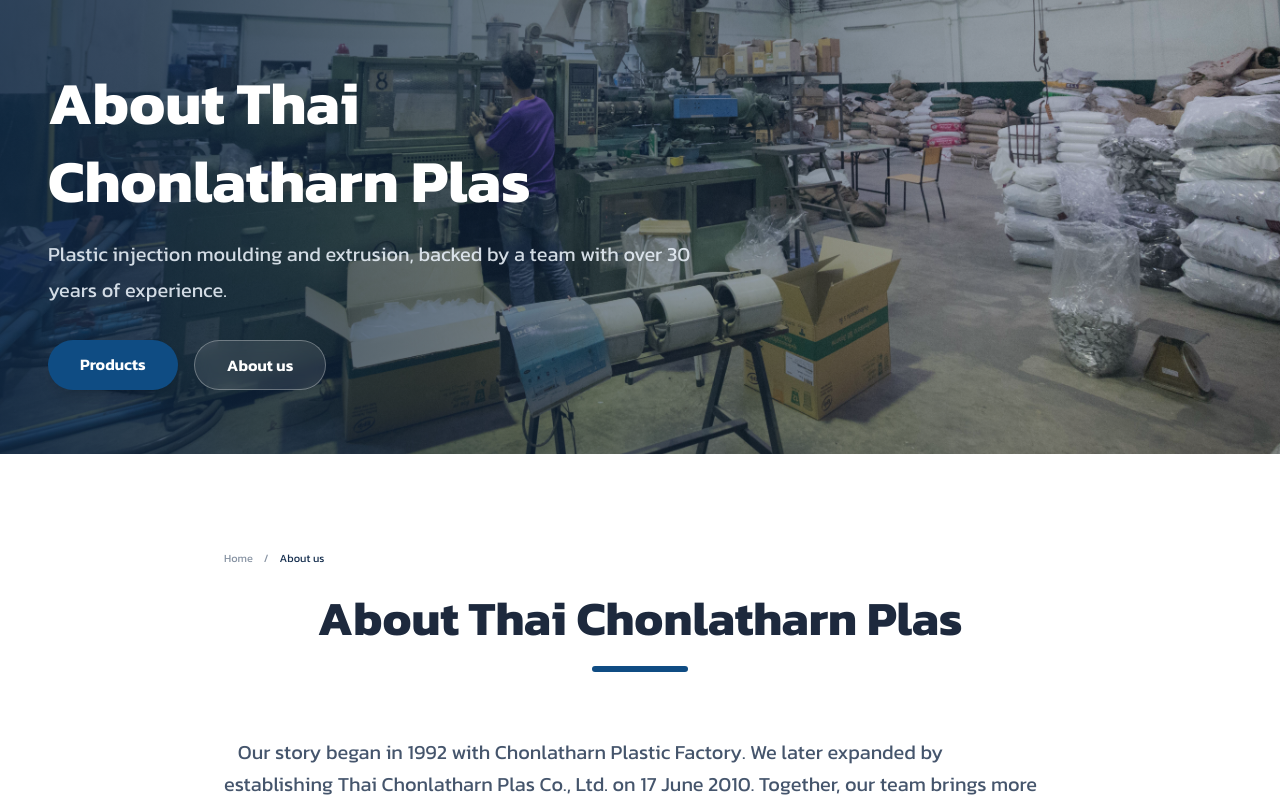
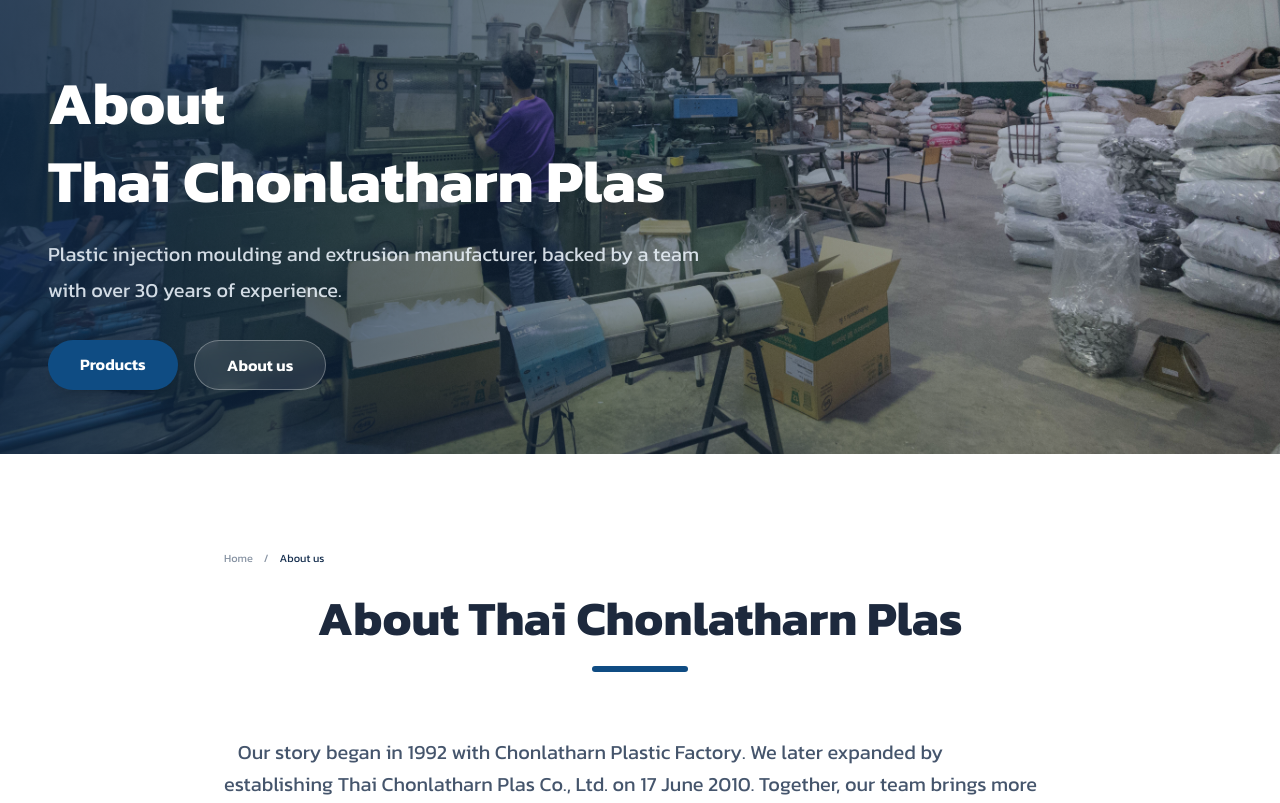
Before and after one commit to baroad06/thaiclp, a Node server app: page /en/aboutus in a window 1280 px wide. Shown: the part 146-949 px from the top of the page. Run offline with Node 20, Linux system fonts and the light colour scheme; style sheets or scripts are compiled from the project's sources.

Commit message:
Keep the company name together in About headings
On the About page, the banner heading now puts "About" on its own line
with the company name below it, and the heading under the banner moves
the name to the next line as a whole on narrow screens. The other pages
that use the banner keep their one-line heading.

Also update the shared banner tagline in English to call the company a
manufacturer, and remove the translation the old heading used.

Co-Authored-By: Claude Opus 5.5 <noreply@anthropic.com>

```diff
--- a/locales/messages.en.json
+++ b/locales/messages.en.json
@@ -11,6 +11,7 @@
   "หน้าแรก": "Home",
   "สินค้าทั้งหมด": "All products",
   "เกี่ยวกับเรา": "About us",
+  "เกี่ยวกับ": "About",
   "ติดต่อเรา": "Contact us",
   "สอบถามสินค้า": "Product enquiry",
   "ข้ามไปเนื้อหาหลัก": "Skip to main content",
@@ -89,7 +90,6 @@
   "ไทยชลธาร พลาส | ชิ้นส่วนพลาสติกและอุปกรณ์เฟอร์นิเจอร์": "Thai Chonlatharn Plas | Plastic parts & furniture fittings",
   "เลือกชมลูกล้อ จุกยาง มือจับ และอุปกรณ์เฟอร์นิเจอร์จากไทยชลธาร พลาส พร้อมบริการผลิตชิ้นส่วนพลาสติกตามแบบ": "Explore casters, rubber caps, handles and furniture fittings from Thai Chonlatharn Plas, with custom plastic manufacturing services.",
   "ค้นหาลูกล้อ จุกยาง มือจับ ชุดขาปรับระดับ และอุปกรณ์เฟอร์นิเจอร์ เลือกดูตามหมวดหมู่ พร้อมสอบถามรายละเอียดจากผู้ผลิต": "Find casters, rubber caps, handles, adjustable feet and furniture fittings. Browse by category and enquire directly with the manufacturer.",
-  "เกี่ยวกับ ไทยชลธาร พลาส": "About Thai Chonlatharn Plas",
   "ติดต่อเรา (Contact Us)": "Contact us",
   "ที่อยู่ (Location)": "Location",
   "ช่องทางการติดต่อ (Contact)": "Contact details",
@@ -99,7 +99,7 @@
   "แค็ตตาล็อก": "Catalogue",
   "จุดเริ่มต้นของเราคือโรงงานชลธารพลาสติก เมื่อปี พ.ศ. 2535 และต่อมาได้ขยายกิจการโดยก่อตั้งบริษัท ไทยชลธาร พลาส จำกัด เมื่อวันที่ 17 มิถุนายน พ.ศ. 2553 ประสบการณ์ในงานผลิตพลาสติกมากกว่า 30 ปี": "Our story began in 1992 with Chonlatharn Plastic Factory. We later expanded by establishing Thai Chonlatharn Plas Co., Ltd. on 17 June 2010. Together, our team brings more than 30 years of experience in plastic manufacturing.",
   "ปัจจุบัน เราเพิ่มสายการผลิตเพื่อรองรับความต้องการของลูกค้า ทั้งงานฉีด (Injection) และงานรีด (Extrusion) ผลิตชิ้นส่วนสำหรับอุปกรณ์เฟอร์นิเจอร์ ของใช้ในครัวเรือน และรถบรรทุก ตั้งแต่ลูกล้อ มือจับ และจุกยาง ไปจนถึงยางขอบประตู ยางขอบกระจก และยางขอบต่าง ๆ บุคลากรและประสบการณ์การผลิตสินค้าคุณภาพ ตอบโจทย์ความต้องการของลูกค้า จนได้รับความไว้วางใจจากลูกค้าอย่างดีเสมอมา": "We have grown our production capabilities to meet customer demand, offering both injection moulding and extrusion. We produce components for furniture and household goods as well as truck parts, from casters, handles and rubber plugs to door seals, glass seals and edge trims. We use our expertise to make quality products that meet our customers' needs and earn their continued trust.",
-  "งานฉีดและงานรีดพลาสติก โดยทีมงานที่มีประสบการณ์กว่า 30 ปี": "Plastic injection moulding and extrusion, backed by a team with over 30 years of experience.",
+  "งานฉีดและงานรีดพลาสติก โดยทีมงานที่มีประสบการณ์กว่า 30 ปี": "Plastic injection moulding and extrusion manufacturer, backed by a team with over 30 years of experience.",
   "ส่งข้อความถึงเรา": "Send us a message",
   "อีเมล": "Email address",
   "เบอร์โทรศัพท์": "Phone number",
--- a/public/css/redesign.css
+++ b/public/css/redesign.css
@@ -133,6 +133,12 @@
 .page-cover-content {position: relative; z-index: 1;}
 .page-cover-content h1 {line-height: 1.3; overflow-wrap: anywhere;}
 .page-cover-content p {line-height: 1.8;}
+/* Keep the company name on one line once the banner is wide enough for it. */
+@media (min-width: 768px) {
+  .page-cover-name {white-space: nowrap;}
+}
+/* Move a phrase to the next line as a whole; it only breaks inside when wider than the line. */
+.keep-together {display: inline-block;}
 @media (max-width: 640px) {
   .page-cover {min-height: 380px; padding-block: 48px;}
   .page-cover-content h1 {font-size: 32px;}
--- a/views/pages/aboutus.ejs
+++ b/views/pages/aboutus.ejs
@@ -6,13 +6,13 @@
 </head>
 <body class="bg-slate-50 text-slate-900 font-kanit" data-page="about">
   <%- include('../partials/navbar.ejs') %>
-  <%- include('../partials/cover.ejs', {link: '/images/aboutus/cover.jpg' }) %>
+  <%- include('../partials/cover.ejs', {link: '/images/aboutus/cover.jpg', headingLead: t("เกี่ยวกับ"), headingName: t("ไทยชลธาร พลาส") }) %>
 
   <main id="main-content" class="max-w-4xl mx-auto px-4 sm:px-6 lg:px-8 py-16 md:py-24">
     <%- include('../partials/breadcrumbs.ejs') %>
     <div class="text-center mb-16">
       <h2 class="text-3xl md:text-5xl font-bold text-slate-800 mb-6">
-        <%= t("เกี่ยวกับ ไทยชลธาร พลาส") %>
+        <%= t("เกี่ยวกับ") %> <span class="keep-together"><%= t("ไทยชลธาร พลาส") %></span>
       </h2>
       <div class="w-24 h-1.5 bg-blue-600 mx-auto rounded-full"></div>
     </div>
--- a/views/partials/cover.ejs
+++ b/views/partials/cover.ejs
@@ -9,7 +9,11 @@
   <div class="page-cover-content site-container">
     <div class="max-w-2xl text-white">
       <h1 class="text-4xl md:text-6xl font-bold mb-4 animate-fade-in-up">
-        <%= seo.heading %>
+        <% if (locals.headingName) { %>
+          <%= locals.headingLead %><br><span class="page-cover-name"><%= locals.headingName %></span>
+        <% } else { %>
+          <%= seo.heading %>
+        <% } %>
       </h1>
       <p class="text-lg md:text-xl text-blue-100 mb-8 opacity-90">
         <%= t("งานฉีดและงานรีดพลาสติก โดยทีมงานที่มีประสบการณ์กว่า 30 ปี") %>
```
